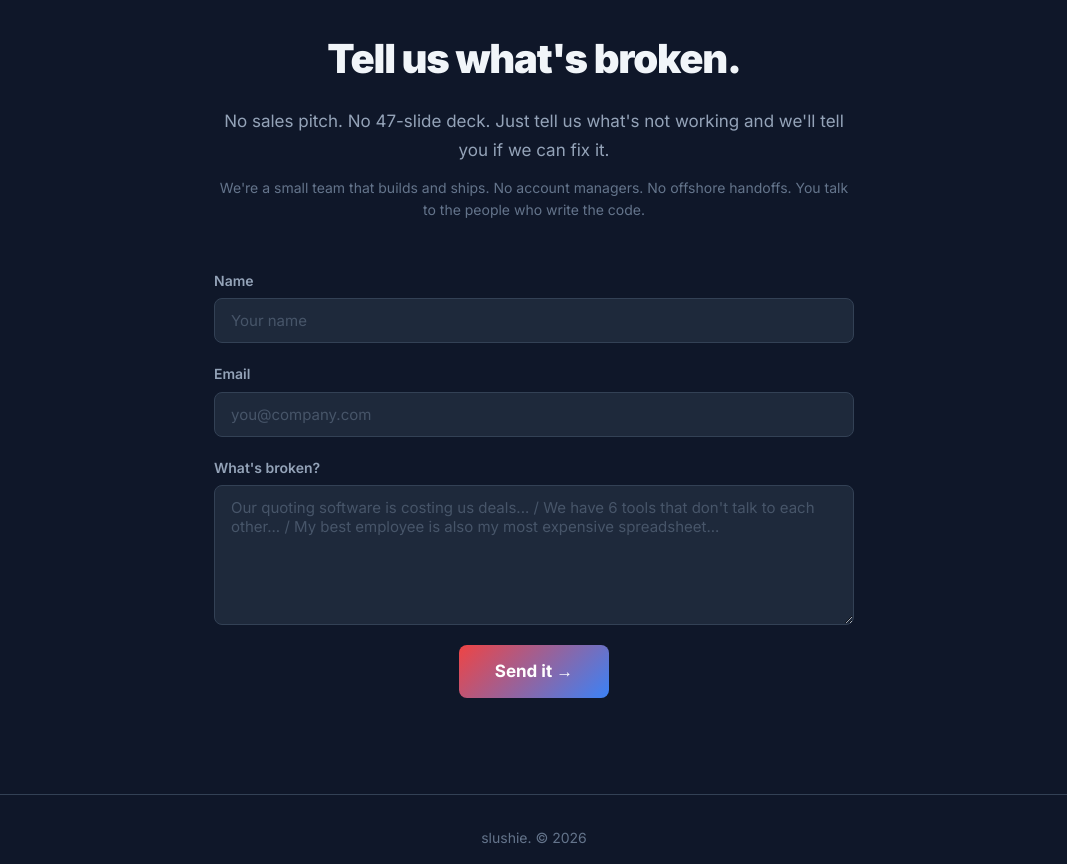
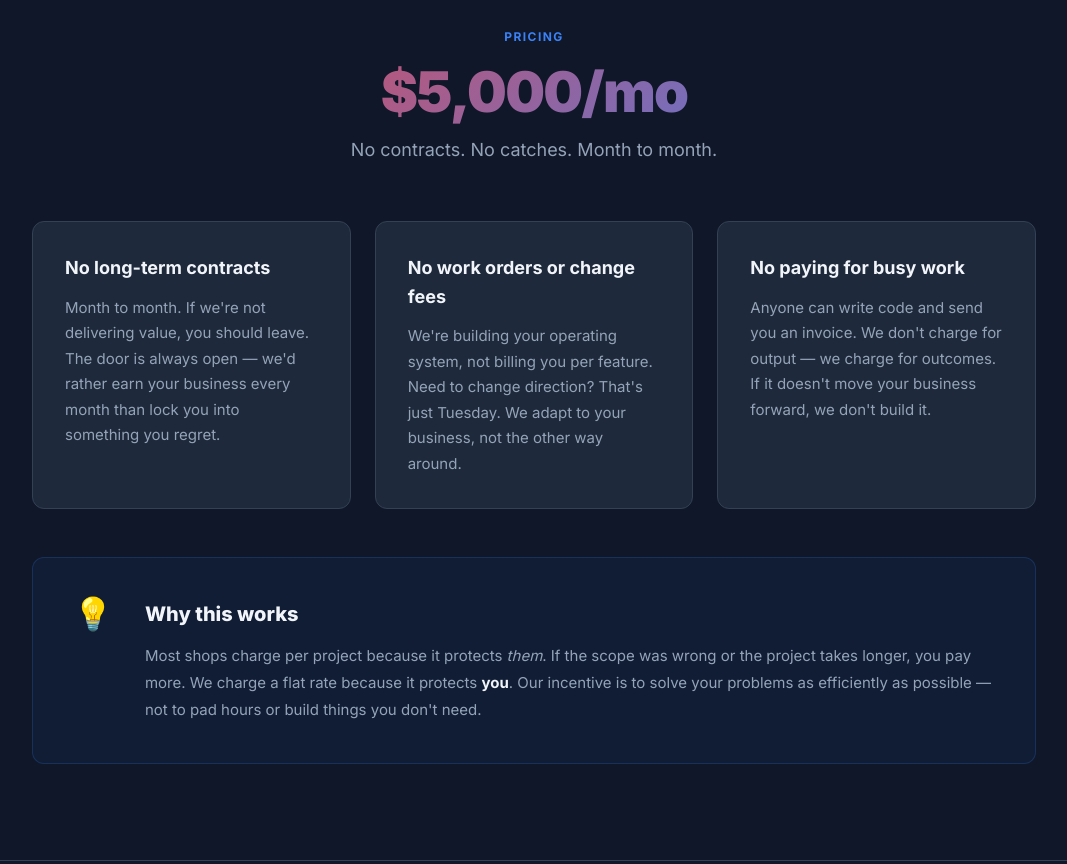
Before and after one commit to rhaugland/slushielanding, a website: page index.html in a window 1280 px wide. Shown: the part 2760-3624 px from the top of the page, without its empty margins (106-1173 px from the left). Drawn offline with Linux system fonts and the light colour scheme.

Commit message:
feat: add pricing section — $5k/mo, no contracts, outcomes over output

```diff
--- a/index.html
+++ b/index.html
@@ -333,6 +333,99 @@
     }
 
     /* ══════════════════════════════════════════════════════════
+       PRICING
+    ══════════════════════════════════════════════════════════ */
+    .pricing {
+      padding: 80px 0 96px;
+    }
+    .pricing-header {
+      text-align: center;
+      margin-bottom: 56px;
+    }
+    .pricing-header h2 {
+      font-size: 2.5rem;
+      font-weight: 900;
+      letter-spacing: -0.03em;
+      line-height: 1.2;
+      margin-bottom: 8px;
+    }
+    .pricing-header .price {
+      font-size: 3.5rem;
+      font-weight: 900;
+      letter-spacing: -0.03em;
+      line-height: 1.1;
+      margin-bottom: 12px;
+    }
+    .pricing-header .price-sub {
+      font-size: 1.125rem;
+      color: var(--muted);
+      line-height: 1.6;
+    }
+    .pricing-points {
+      display: grid;
+      grid-template-columns: repeat(3, 1fr);
+      gap: 24px;
+      margin-bottom: 48px;
+    }
+    .pricing-point {
+      background: var(--surface);
+      border: 1px solid var(--border);
+      border-radius: 12px;
+      padding: 32px;
+    }
+    .pricing-point h3 {
+      font-size: 1.125rem;
+      font-weight: 700;
+      margin-bottom: 12px;
+      color: var(--text);
+    }
+    .pricing-point p {
+      font-size: 0.9375rem;
+      color: var(--muted);
+      line-height: 1.7;
+    }
+    .pricing-callout {
+      background: rgba(59, 130, 246, 0.06);
+      border: 1px solid rgba(59, 130, 246, 0.2);
+      border-radius: 12px;
+      padding: 40px;
+      display: flex;
+      align-items: flex-start;
+      gap: 32px;
+    }
+    .pricing-callout-icon {
+      font-size: 2rem;
+      flex-shrink: 0;
+      line-height: 1;
+    }
+    .pricing-callout h3 {
+      font-size: 1.25rem;
+      font-weight: 800;
+      margin-bottom: 12px;
+      color: var(--text);
+    }
+    .pricing-callout p {
+      font-size: 0.9375rem;
+      color: var(--muted);
+      line-height: 1.8;
+    }
+    .pricing-callout p strong {
+      color: var(--text);
+      font-weight: 700;
+    }
+
+    @media (max-width: 768px) {
+      .pricing-header .price { font-size: 2.5rem; }
+      .pricing-header h2 { font-size: 2rem; }
+      .pricing-points { grid-template-columns: 1fr; }
+      .pricing-callout {
+        flex-direction: column;
+        gap: 20px;
+        padding: 28px;
+      }
+    }
+
+    /* ══════════════════════════════════════════════════════════
        CTA SECTION
     ══════════════════════════════════════════════════════════ */
     .cta-section {
@@ -593,6 +686,44 @@
   <hr class="divider" />
 
   <!-- ══════════════════════════════════════
+       PRICING
+  ═══════════════════════════════════════ -->
+  <section class="pricing">
+    <div class="container">
+      <div class="pricing-header">
+        <p class="label label--blue">Pricing</p>
+        <div class="price gradient-text">$5,000/mo</div>
+        <p class="price-sub">No contracts. No catches. Month to month.</p>
+      </div>
+
+      <div class="pricing-points">
+        <div class="pricing-point">
+          <h3>No long-term contracts</h3>
+          <p>Month to month. If we're not delivering value, you should leave. The door is always open — we'd rather earn your business every month than lock you into something you regret.</p>
+        </div>
+        <div class="pricing-point">
+          <h3>No work orders or change fees</h3>
+          <p>We're building your operating system, not billing you per feature. Need to change direction? That's just Tuesday. We adapt to your business, not the other way around.</p>
+        </div>
+        <div class="pricing-point">
+          <h3>No paying for busy work</h3>
+          <p>Anyone can write code and send you an invoice. We don't charge for output — we charge for outcomes. If it doesn't move your business forward, we don't build it.</p>
+        </div>
+      </div>
+
+      <div class="pricing-callout">
+        <span class="pricing-callout-icon" aria-hidden="true">💡</span>
+        <div>
+          <h3>Why this works</h3>
+          <p>Most shops charge per project because it protects <em>them</em>. If the scope was wrong or the project takes longer, you pay more. We charge a flat rate because it protects <strong>you</strong>. Our incentive is to solve your problems as efficiently as possible — not to pad hours or build things you don't need.</p>
+        </div>
+      </div>
+    </div>
+  </section>
+
+  <hr class="divider" />
+
+  <!-- ══════════════════════════════════════
        CTA
   ═══════════════════════════════════════ -->
   <section class="cta-section" id="cta">
```
